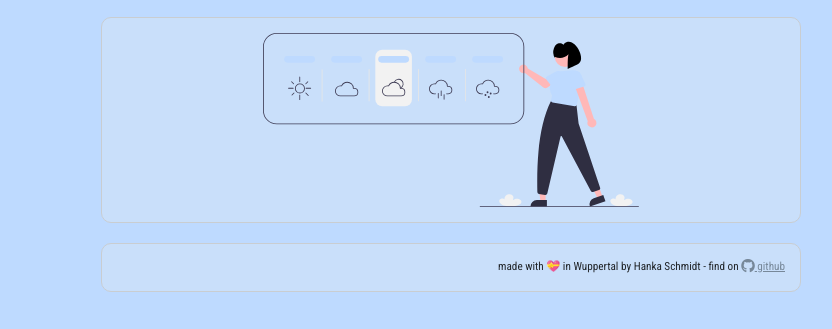
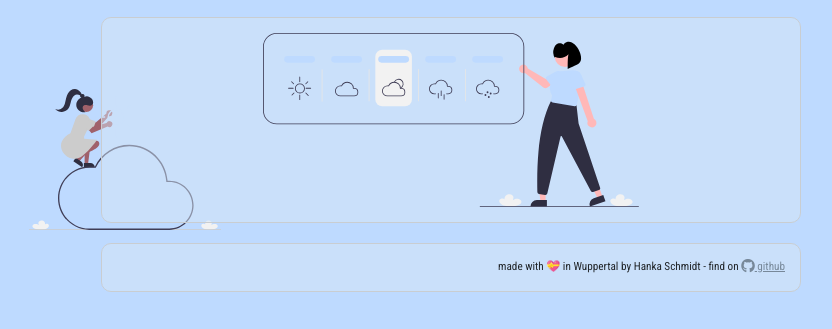
Before and after one commit to sun1701/my_first_app, a plain HTML site: page index.html in a window 1280 px wide. Shown: the part 471-800 px from the top of the page, without its empty margins (189-1021 px from the left). Drawn offline with nearby package versions, Linux system fonts and the light colour scheme.

Commit message:
css and images

```diff
--- a/src/style.css
+++ b/src/style.css
@@ -1,8 +1,11 @@
 body {
-  /* background-image: url(../images/Fritz.png); */
-  background-position: center;
+  background-image: url(../images/Weather_app.svg);
+  background-size: 15%;
+  background-attachment: fixed;
+  background-position: 20% 85%;
+  /* background-position: center; */
   background-repeat: no-repeat;
-  background-position: right;
+  /* background-position: right; */
   font-family: Roboto Condensed, sans-serif;
   background-color: #bedaff;
 }
```
Also changed, not shown: images/Weather_app.svg (added), images/season_change.svg (added), images/undraw_Weather_app_re_kcb1.svg (deleted).
